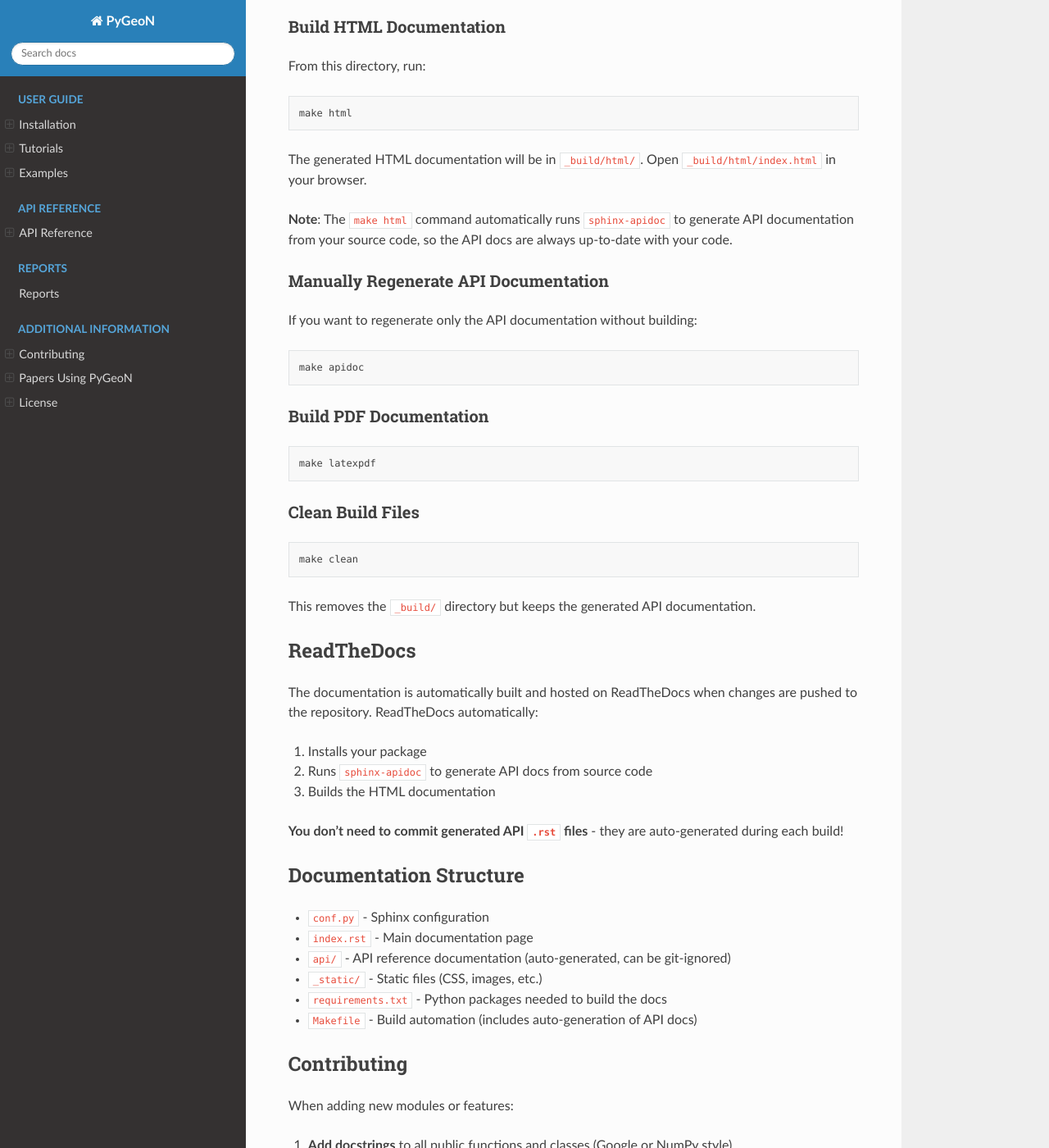
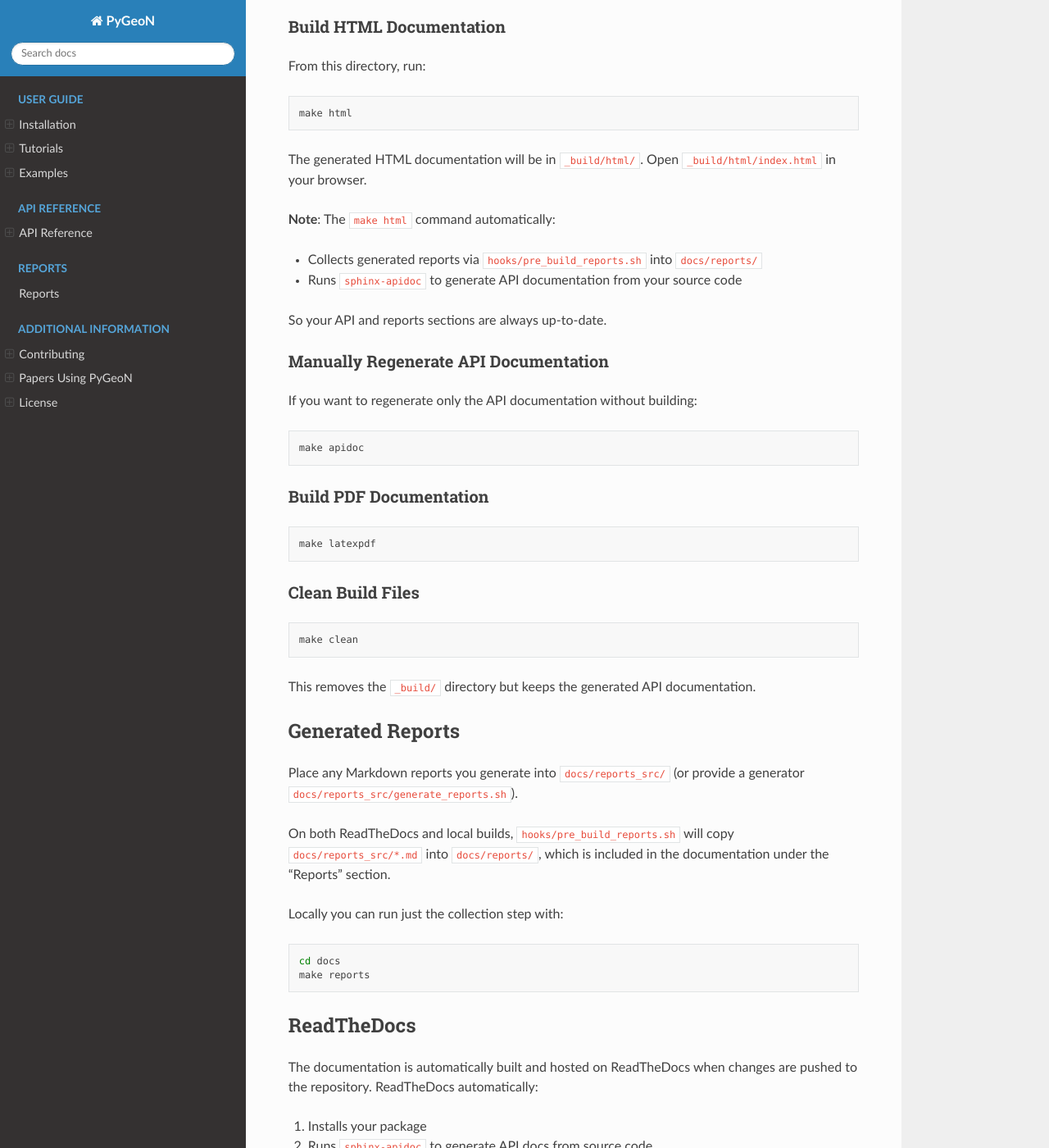
Before and after one commit to compgeo-mox/pygeon, a Sphinx documentation site: the page built from docs/README.md, in a window 1280 px wide and 1400 px high, scrolled down 410 px. Shown: the whole window at 82% size. Built offline with Sphinx 7.4.7 and the Read the Docs theme 3.1.0, drawn with Linux system fonts in a browser that asks for light colours; pages that are not in the unit, such as notebooks, are missing from menus.

Commit message:
Docs: automate integration of generated reports
- Add docs/hooks/pre_build_reports.sh to collect reports (docs/reports_src -> docs/reports)
- Wire script into ReadTheDocs pre_build
- Add Makefile 'reports' target and make builds depend on it
- Update docs README with usage instructions
- Ignore generated reports in docs/reports/*.md (keep index.rst)

````diff
--- a/docs/README.md
+++ b/docs/README.md
@@ -22,7 +22,12 @@
 
 The generated HTML documentation will be in `_build/html/`. Open `_build/html/index.html` in your browser.
 
-**Note**: The `make html` command automatically runs `sphinx-apidoc` to generate API documentation from your source code, so the API docs are always up-to-date with your code.
+**Note**: The `make html` command automatically:
+
+- Collects generated reports via `hooks/pre_build_reports.sh` into `docs/reports/`
+- Runs `sphinx-apidoc` to generate API documentation from your source code
+
+So your API and reports sections are always up-to-date.
 
 ### Manually Regenerate API Documentation
 
@@ -45,6 +50,19 @@
 ```
 
 This removes the `_build/` directory but keeps the generated API documentation.
+
+## Generated Reports
+
+Place any Markdown reports you generate into `docs/reports_src/` (or provide a generator `docs/reports_src/generate_reports.sh`).
+
+On both ReadTheDocs and local builds, `hooks/pre_build_reports.sh` will copy `docs/reports_src/*.md` into `docs/reports/`, which is included in the documentation under the "Reports" section.
+
+Locally you can run just the collection step with:
+
+```bash
+cd docs
+make reports
+```
 
 ## ReadTheDocs
 
````
Also changed, not shown: .readthedocs.yaml, 3 other files.
